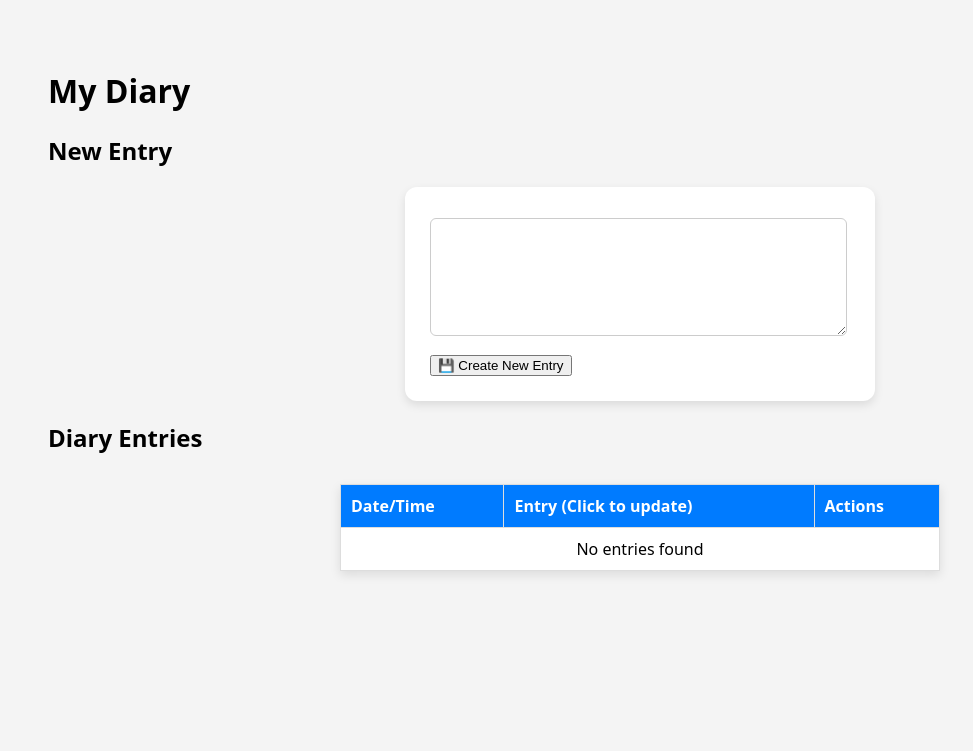
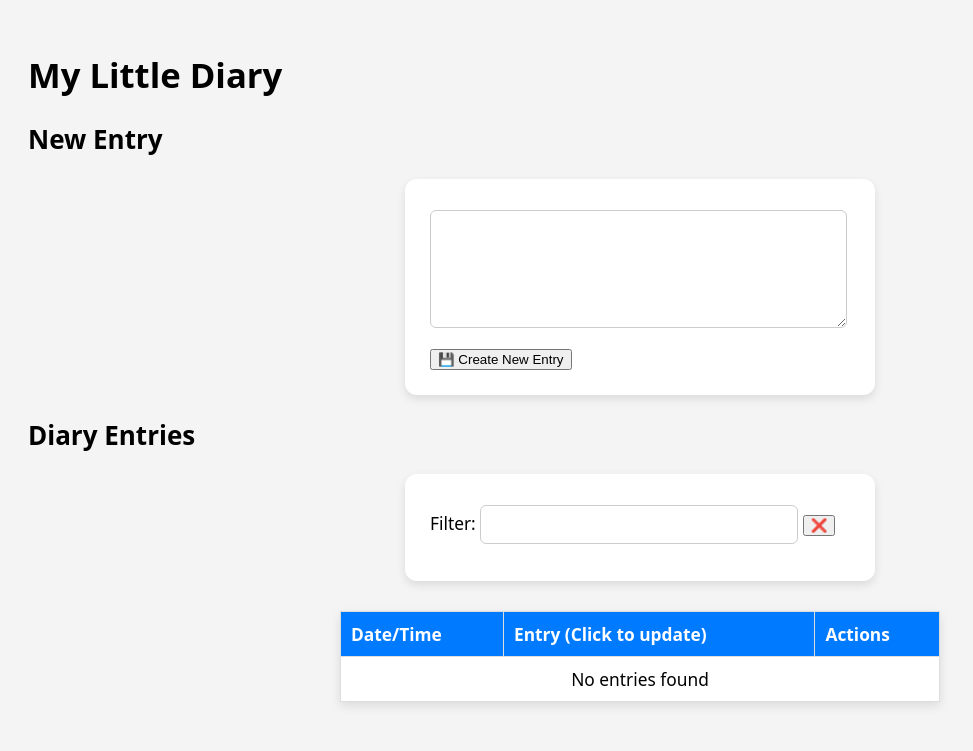
Before and after one commit to hapepo23/crud-demo-ajax-javascript-php-mysql, a PHP site: page / in a window 1280 px wide. Shown: the top 751 px of the page, without its empty margins (0-973 px from the left). Run offline with PHP 8.4, Linux system fonts and the light colour scheme; data that the repository does not hold is empty.

Commit message:
update 2025-11-01 13:26 CET

```diff
--- a/api/diary_entry_delete.php
+++ b/api/diary_entry_delete.php
@@ -1,4 +1,5 @@
 <?php
+require_once __DIR__ . '/../config/error_reporting.php';
 require_once __DIR__ . '/../app/bootstrap.php';
 use app\controllers\diary_entry_controller;
 
--- a/api/diary_entry_insert.php
+++ b/api/diary_entry_insert.php
@@ -1,4 +1,5 @@
 <?php
+require_once __DIR__ . '/../config/error_reporting.php';
 require_once __DIR__ . '/../app/bootstrap.php';
 use app\controllers\diary_entry_controller;
 
--- a/api/diary_entry_select.php
+++ b/api/diary_entry_select.php
@@ -1,11 +1,14 @@
 <?php
+require_once __DIR__ . '/../config/error_reporting.php';
 require_once __DIR__ . '/../app/bootstrap.php';
 use app\controllers\diary_entry_controller;
 
 header('Content-Type: application/json');
 
+$filter = $_GET['filter'] ?? '';
 $controller = new diary_entry_controller();
-$entries = $controller->select();
+$entries = $controller->select($filter);
+
 echo json_encode($entries);
 
-// Testen: curl -v -X POST http://..../api/diary_entry_select.php
+// Testen: curl -v -X GET http://..../api/diary_entry_select.php?filter=...
--- a/api/diary_entry_update.php
+++ b/api/diary_entry_update.php
@@ -1,4 +1,5 @@
 <?php
+require_once __DIR__ . '/../config/error_reporting.php';
 require_once __DIR__ . '/../app/bootstrap.php';
 use app\controllers\diary_entry_controller;
 
--- a/app/bootstrap.php
+++ b/app/bootstrap.php
@@ -1,4 +1,5 @@
 <?php
+require_once __DIR__ . '/../config/error_reporting.php';
 
 spl_autoload_register(
     function ($class) {
--- a/app/controllers/diary_entry_controller.php
+++ b/app/controllers/diary_entry_controller.php
@@ -1,6 +1,7 @@
 <?php
 namespace app\controllers;
 use app\models\diary_entry;
+require_once __DIR__ . '/../../config/error_reporting.php';
 
 class diary_entry_controller {
 
@@ -14,11 +15,11 @@ class diary_entry_controller {
         return $this->diary_entry->insert($text);
     }
 
-    public function select(){
-        return $this->diary_entry->select();
+    public function select($filter=""){
+        return $this->diary_entry->select($filter);
     }
 
-    public function update($id,$text){
+    public function update($id, $text){
         return $this->diary_entry->update($id,$text);
     }
 
--- a/app/core/database.php
+++ b/app/core/database.php
@@ -1,5 +1,6 @@
 <?php
 namespace app\core;
+require_once __DIR__ . '/../../config/error_reporting.php';
 
 class database {
     protected $conn;
--- a/app/models/diary_entry.php
+++ b/app/models/diary_entry.php
@@ -1,6 +1,7 @@
 <?php
 namespace app\models;
 use app\core\database;
+require_once __DIR__ . '/../../config/error_reporting.php';
 
 class diary_entry extends database {
 
@@ -10,20 +11,29 @@ class diary_entry extends database {
         return $stmt->execute();
     }
 
-    public function select(){
-        $res = $this->conn->query("SELECT deid,dedate,detext FROM diaryentries ORDER BY deid DESC");
+    public function select($filter = '') {
+        if ($filter) {
+            $stmt = $this->conn->prepare("SELECT deid,dedate,detext FROM diaryentries WHERE dedate LIKE ? OR detext LIKE ? ORDER BY deid DESC");
+            $param1 = '%' . $filter . '%';
+            $param2 = '%' . $filter . '%';
+            $stmt->bind_param("ss",$param1,$param2);
+            $stmt->execute();
+            $res = $stmt->get_result();
+        } else {
+            $res = $this->conn->query("SELECT deid,dedate,detext FROM diaryentries ORDER BY deid DESC");
+        }
         return $res->fetch_all(MYSQLI_ASSOC);
     }
 
     public function update($id,$text){
         $stmt = $this->conn->prepare("UPDATE diaryentries SET detext=? WHERE deid=?");
-        $stmt->bind_param("si",$text,$id);
+        $stmt->bind_param("si", $text, $id);
         return $stmt->execute();
     }
 
     public function delete($id){
         $stmt = $this->conn->prepare("DELETE FROM diaryentries WHERE deid=?");
-        $stmt->bind_param("i",$id);
+        $stmt->bind_param("i", $id);
         return $stmt->execute();
     }
 
--- a/assets/css/style.css
+++ b/assets/css/style.css
@@ -1,7 +1,8 @@
 body {
   font-family: 'Noto Sans', sans-serif;
+  font-size: 13pt;
   background: #f4f4f4;
-  padding: 40px;
+  padding: 20px;
 }
 
 form {
@@ -53,6 +54,8 @@ th, td {
 th { background: #007bff; color: white; }
 
 textarea {
+  font-family: 'Noto Sans', sans-serif;
+  font-size: 13pt;
   width: 95%;
   height: 100px;
   padding: 8px;
@@ -60,3 +63,18 @@ textarea {
   border: 1px solid #ccc;
   border-radius: 6px;
 }
+
+#filterdiv {
+  background: #fff;
+  padding: 25px;
+  border-radius: 12px;
+  max-width: 420px;
+  margin: auto;
+  box-shadow: 0 4px 10px rgba(0,0,0,0.1);
+}
+
+#filter {
+  font-size: 13pt;
+  margin: 6px 0px 12px 0;
+  width:300px;
+}
--- a/assets/js/diary_entry.js
+++ b/assets/js/diary_entry.js
@@ -22,7 +22,7 @@ document.addEventListener("DOMContentLoaded", () => {
             console.log("Success/new_diary_entry_form: " + JSON.stringify(data));
             if (data.success) {
                 userForm.reset();
-                load_diary_entries();
+                load_diary_entries(document.getElementById("filter").value);
             } else {
                 alert("Error: " + (data.error || "Unknown error"));
             }
@@ -35,9 +35,10 @@ document.addEventListener("DOMContentLoaded", () => {
 
 // create diary entry table
 
-async function load_diary_entries() {
+async function load_diary_entries(filter = "") {
+    console.log('FILTER:' + filter)
     try {
-        const res = await fetch(`${BASE_URL}/api/diary_entry_select.php`);
+        const res = await fetch(`${BASE_URL}/api/diary_entry_select.php?filter=${encodeURIComponent(filter)}`);
         entries = await res.json();
         console.log("Success/diary_entry_select: " + JSON.stringify(entries));
     }
@@ -81,7 +82,7 @@ async function load_diary_entries() {
                 console.log("Success/diary_entry_update: " + JSON.stringify(data));
                 if(!data.success)
                     alert("Update Error: " + (data.error || "Unknown error"));
-                load_diary_entries();
+                load_diary_entries(document.getElementById("filter").value);
             }
             catch (err) {
                 alert("Update Error: " + err.message);
@@ -101,7 +102,7 @@ async function load_diary_entries() {
                 console.log("Success/diary_entry_delete: " + JSON.stringify(data));
                 if(!data.success)
                     alert("Delete Error: " + (data.error || "Unknown error"));
-                load_diary_entries();
+                load_diary_entries(document.getElementById("filter").value);
             }
             catch (err) {
                 alert("Delete Error: " + err.message);
@@ -111,4 +112,14 @@ async function load_diary_entries() {
     });
 } // load_diary_entries
 
+document.getElementById("filter").addEventListener("input", e => {
+    const filterValue = e.target.value.trim();
+    load_diary_entries(filterValue);
+});
+
+document.getElementById("clearFilterBtn").addEventListener("click", e => {
+    document.getElementById("filter").value = '';
+    load_diary_entries();
+});
+
 load_diary_entries();
--- /dev/null
+++ b/config/error_reporting.php
@@ -0,0 +1,2 @@
+<?php
+// error_reporting(E_ALL); ini_set('display_errors', 'on');
--- a/index.php
+++ b/index.php
@@ -7,7 +7,7 @@
 </head>
 <body>
 
-<h1>My Diary</h1>
+<h1>My Little Diary</h1>
 
 <h2>New Entry</h2>
 <form id="new_diary_entry_form">
@@ -16,6 +16,13 @@
 </form>
 
 <h2>Diary Entries</h2>
+
+<div id="filterdiv">
+<label for="filter">Filter: </label>
+<input type="text" id="filter">
+<button id="clearFilterBtn">❌</button>
+</div>
+
 <table border="1">
     <thead>
         <tr><th>Date/Time</th><th>Entry (Click to update)</th><th>Actions</th></tr>
```
Also changed, not shown: README.md, screenshot.png (added), structure.png, webapp.png (deleted).
